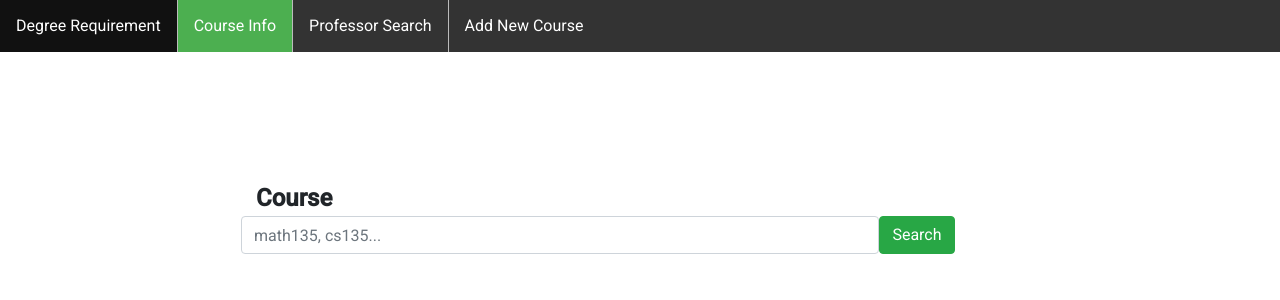
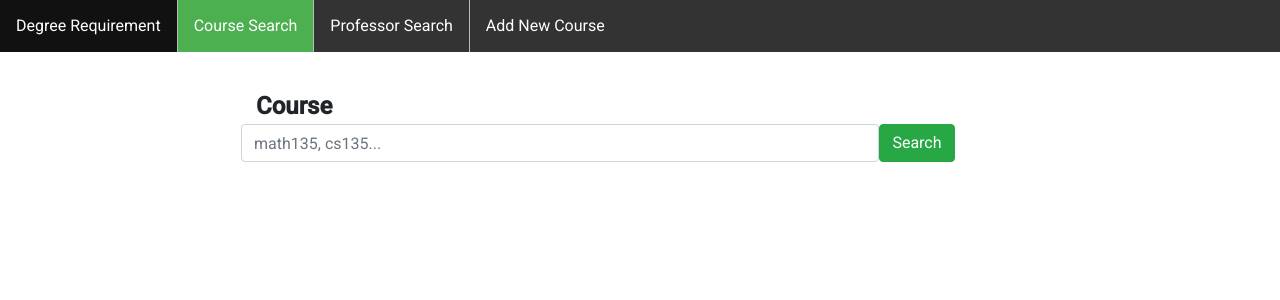
Before and after one commit to RobbieZhuang/WaterFlow-Works, an Angular app in the folder frontend/: page /courseinfo in a window 1280 px wide. Shown: the top 300 px of the page. Built offline with nearby package versions, Linux system fonts and the light colour scheme.

Commit message:
added improvement to course searching

```diff
--- a/frontend/src/app/find-course/find-course.component.html
+++ b/frontend/src/app/find-course/find-course.component.html
@@ -123,7 +123,7 @@
                                 </tr>
                             </thead>
                             <tbody>
-                                <tr *ngFor="let prof of result?.profinfo">
+                                <tr *ngFor="let prof of result?.profinfo" (click)="openProfDetailDialog(prof[1], prof[0])">
                                     <td>{{prof[1]}} {{prof[0]}}</td>
                                     <td>{{prof[2]}}/{{prof[3]}}</td> <!-- total -->
                                     <td>
--- a/frontend/src/app/find-course/find-course.component.scss
+++ b/frontend/src/app/find-course/find-course.component.scss
@@ -1,9 +1,8 @@
 .background{
+
+    margin-top: 20px;
     display: flex;
-    width: 100%;
-    height: 100%;
     flex-direction: column;
-    justify-content: center;
     align-items: center;
 }
 
--- a/frontend/src/app/find-course/find-course.component.ts
+++ b/frontend/src/app/find-course/find-course.component.ts
@@ -1,7 +1,9 @@
+import { ProfcoursespopupComponent } from './../searchprof/profcoursespopup/profcoursespopup.component';
 import { urlConfig } from './../urlConfig';
 import { ApicallsService } from './../service/apicalls.service';
 import { FormGroup, FormBuilder, Validators } from '@angular/forms';
 import { Component, OnInit } from '@angular/core';
+import { MatDialog } from '@angular/material/dialog';
 
 const currentTerm = 1201;
 const nextTerm = 1205;
@@ -33,13 +35,28 @@ export class FindCourseComponent implements OnInit {
   nextTerm : number = 1205;
   seasons = ["W","S","F"]
 
-  constructor(private api: ApicallsService, private fb: FormBuilder) {
+  constructor(private api: ApicallsService, private fb: FormBuilder, public dialog: MatDialog) {
     this.form = fb.group({
       course:["", Validators.required], // default value as an example
     })
   }
 
   ngOnInit() {
+  }
+
+  openProfDetailDialog(firstName: string,lastName: string){
+
+    this.api.getData(`${urlConfig.baseUrl}/searchProf?profFirstName=${firstName}&profLastName=${lastName}`)
+    .subscribe(res =>{
+      if (res.length > 0){
+        this.dialog.open(ProfcoursespopupComponent,{
+          minWidth: '70%',
+          minHeight:'70%',
+          data: {firstName, lastName, profData:res[0]}
+        })
+      }
+    })
+
   }
 
   isObjectEmpty(obj){
--- a/frontend/src/app/navbar/navbar.component.html
+++ b/frontend/src/app/navbar/navbar.component.html
@@ -3,7 +3,7 @@
         Degree Requirement
     </a></li>
     <li><a routerLink="/courseinfo" [routerLinkActive]="['active']">
-        Course Info
+        Course Search
     </a></li>
     <li><a routerLink="/searchProf" [routerLinkActive]="['active']">
         Professor Search
```
